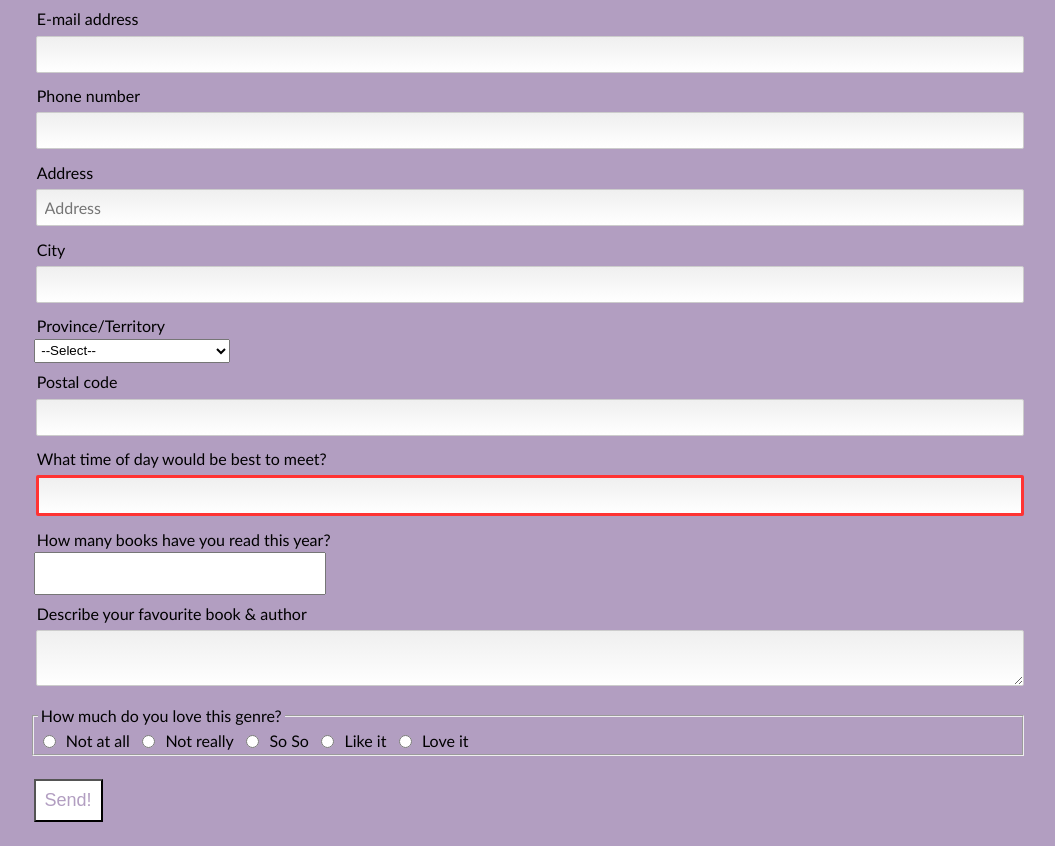
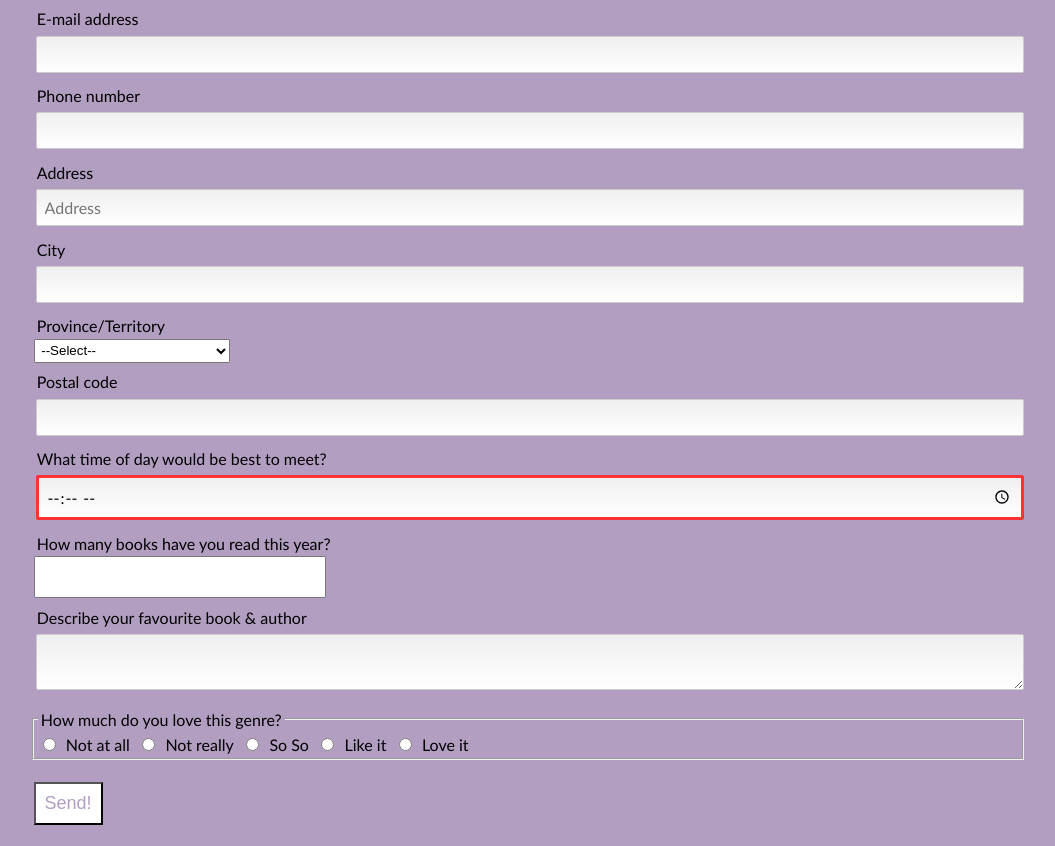
Before and after one commit to TirzahWood/book-club-form, a plain HTML site: page index.html in a window 1280 px wide. Shown: the part 460-1306 px from the top of the page, without its empty margins (112-1167 px from the left). Drawn offline with Linux system fonts and the light colour scheme.

Commit message:
changed the time

```diff
--- a/index.html
+++ b/index.html
@@ -71,7 +71,7 @@
 
 	<div>
 		<label for="time">What time of day would be best to meet?</label>
-		<input type="number" id="time" class="input-text input-error" required>
+		<input type="time" id="time" class="input-text input-error" required>
 	</div>
 
 	<div>
```
